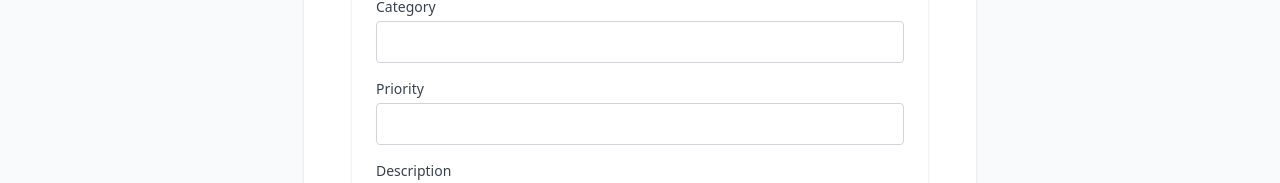
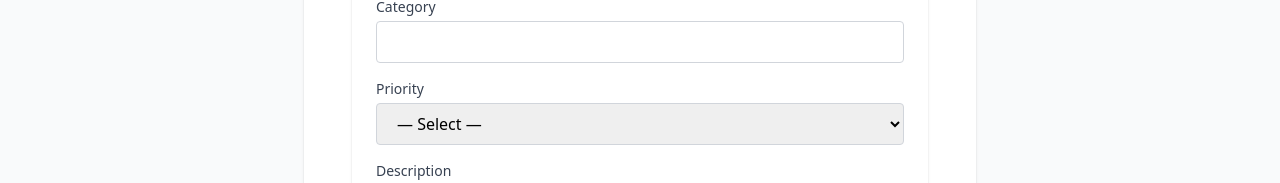
Before and after one commit to alton-michaux/work-smarter, a Next.js app in the folder frontend/: page /tasks/create in a window 1280 px wide. Shown: the part 301-484 px from the top of the page. Built offline with nearby package versions, Linux system fonts and the light colour scheme; no server answers.

Commit message:
implement inline errors on task form

```diff
--- a/frontend/components/tasks/TaskForm.tsx
+++ b/frontend/components/tasks/TaskForm.tsx
@@ -44,6 +44,7 @@ export default function TaskForm({ initialTask, onSubmit, submitLabel = "Save",
 
     if (!task.title?.trim()) next.title = 'Title is required.';
     if (!task.category?.trim()) next.category = 'Category is required.';
+    if (!task.priority?.trim()) next.priority = 'Priority is required.';
 
     setErrors(next);
     return Object.keys(next).length === 0;
@@ -89,12 +90,20 @@ export default function TaskForm({ initialTask, onSubmit, submitLabel = "Save",
 
       <div>
         <label className="block text-sm font-medium text-gray-700 mb-1">Priority</label>
-        <input
+        <select
           name="priority"
-          value={task.priority}
+          value={task.priority ?? ''}
           onChange={handleChange}
           className="w-full px-4 py-2 border border-gray-300 rounded focus:outline-none focus:ring-2 focus:ring-green-500"
-        />
+        >
+          <option value="">— Select —</option>
+          <option value="high">High</option>
+          <option value="medium">Medium</option>
+          <option value="low">Low</option>
+        </select>
+        {errors.priority ? (
+          <p className="text-sm text-red-600 mt-1">{errors.priority}</p>
+        ) : null}
       </div>
 
       <div>
```
